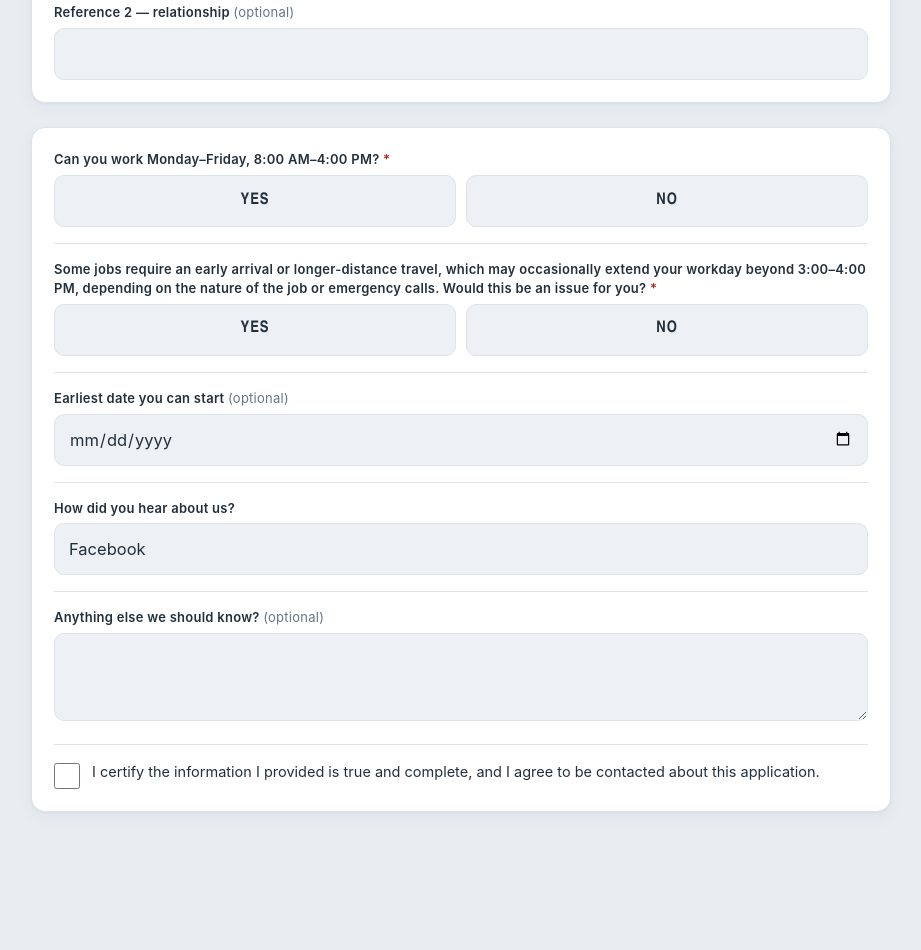
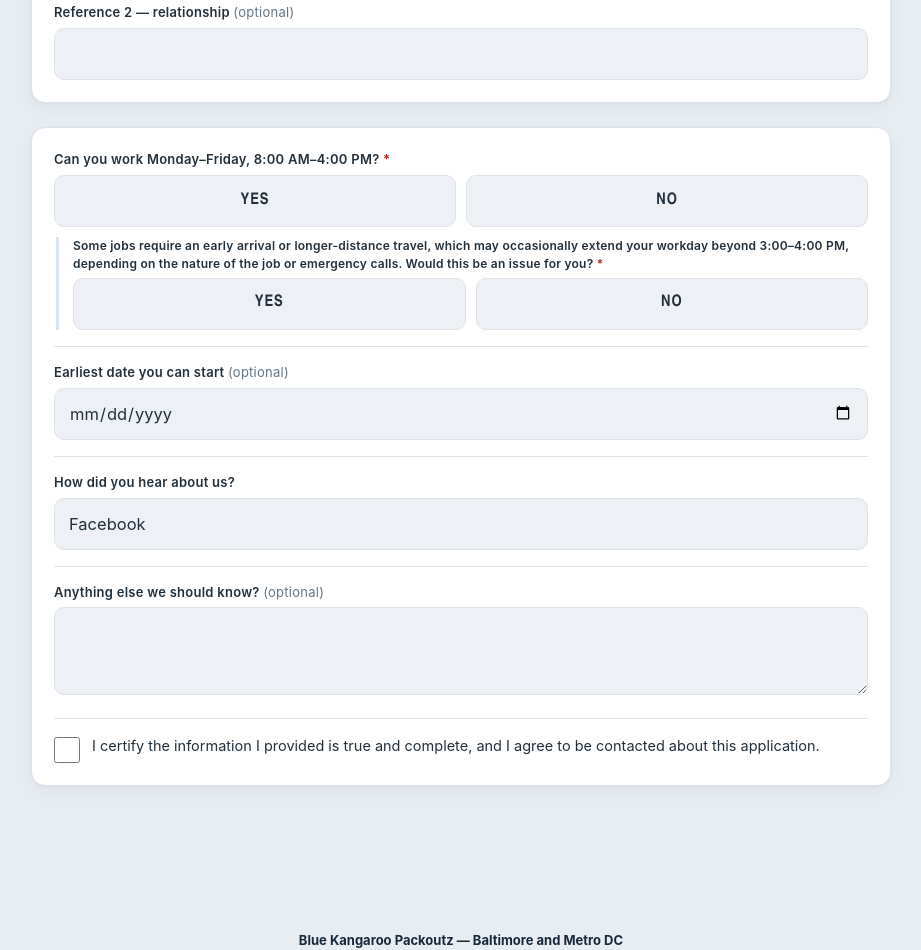
Before and after one commit to BKPBaltJuan/JApplication, a plain HTML site: page index.html in a window 1280 px wide. Shown: the part 2546-3496 px from the top of the page, without its empty margins (179-1100 px from the left). Drawn offline with Linux system fonts and the light colour scheme.

Commit message:
Group flexibility question as follow-up to availability

```diff
--- a/index.html
+++ b/index.html
@@ -205,6 +205,24 @@
   }
   .field:last-child{margin-bottom:0; padding-bottom:0; border-bottom:0;}
 
+  /* Question group: a primary question and its follow-up read as
+     one two-part question. The group carries the hairline divider
+     that separates it from the next field; inside, the two fields
+     sit closer together with no divider between them, and the
+     follow-up is indented under a soft left rule with a slightly
+     smaller label so it reads as subordinate. */
+  .qgroup{
+    margin-bottom:16px; padding-bottom:16px;
+    border-bottom:1px solid var(--line);
+  }
+  .qgroup .field{border-bottom:0; margin-bottom:0; padding-bottom:0;}
+  .qgroup .field:first-child{margin-bottom:10px;}
+  .qgroup .field.followup{
+    margin-left:2px; padding-left:14px;
+    border-left:3px solid var(--accent-soft);
+  }
+  .qgroup .field.followup label.flabel{font-size:12px;}
+
   /* Fields: small labels above tall, rounded, grey-blue filled
      inputs, matching the reference. */
   label.flabel{font-size:13px; font-weight:600; letter-spacing:.02em; margin-bottom:6px;}
@@ -275,6 +293,7 @@
     .intro h1{font-size:44px;}
     .card{padding:22px 24px;}
     .field{max-width:760px;}
+    .qgroup{max-width:760px;}
     .submit-bar #submitBtn{max-width:560px; display:block; margin-left:auto; margin-right:auto;}
   }
   /* Print: sticky bars print as plain static blocks. */
@@ -453,7 +472,8 @@
     </div>
     <div class="card">
 
-      <!-- 10. Schedule -->
+      <!-- 10. Schedule (+ 10b grouped as its follow-up) -->
+      <div class="qgroup">
       <div class="field" data-field="scheduleOK">
         <label class="flabel"><span data-i18n="scheduleOK">Can you work Monday–Friday, 8:00 AM–4:00 PM?</span> <span class="req">*</span></label>
         <div class="seg" data-seg="scheduleOK">
@@ -463,14 +483,15 @@
         <div class="err-msg" data-i18n="errRequired">This field is required.</div>
       </div>
 
-      <!-- 10b. Schedule flexibility -->
-      <div class="field" data-field="flexIssue">
+      <!-- 10b. Schedule flexibility — follow-up to 10 -->
+      <div class="field followup" data-field="flexIssue">
         <label class="flabel"><span data-i18n="flexIssue">Some jobs require an early arrival or longer-distance travel, which may occasionally extend your workday beyond 3:00–4:00 PM, depending on the nature of the job or emergency calls. Would this be an issue for you?</span> <span class="req">*</span></label>
         <div class="seg" data-seg="flexIssue">
           <button type="button" data-val="Yes" data-i18n="yes">Yes</button>
           <button type="button" data-val="No" data-i18n="no">No</button>
         </div>
         <div class="err-msg" data-i18n="errRequired">This field is required.</div>
+      </div>
       </div>
 
       <!-- 11. Start date -->
```
